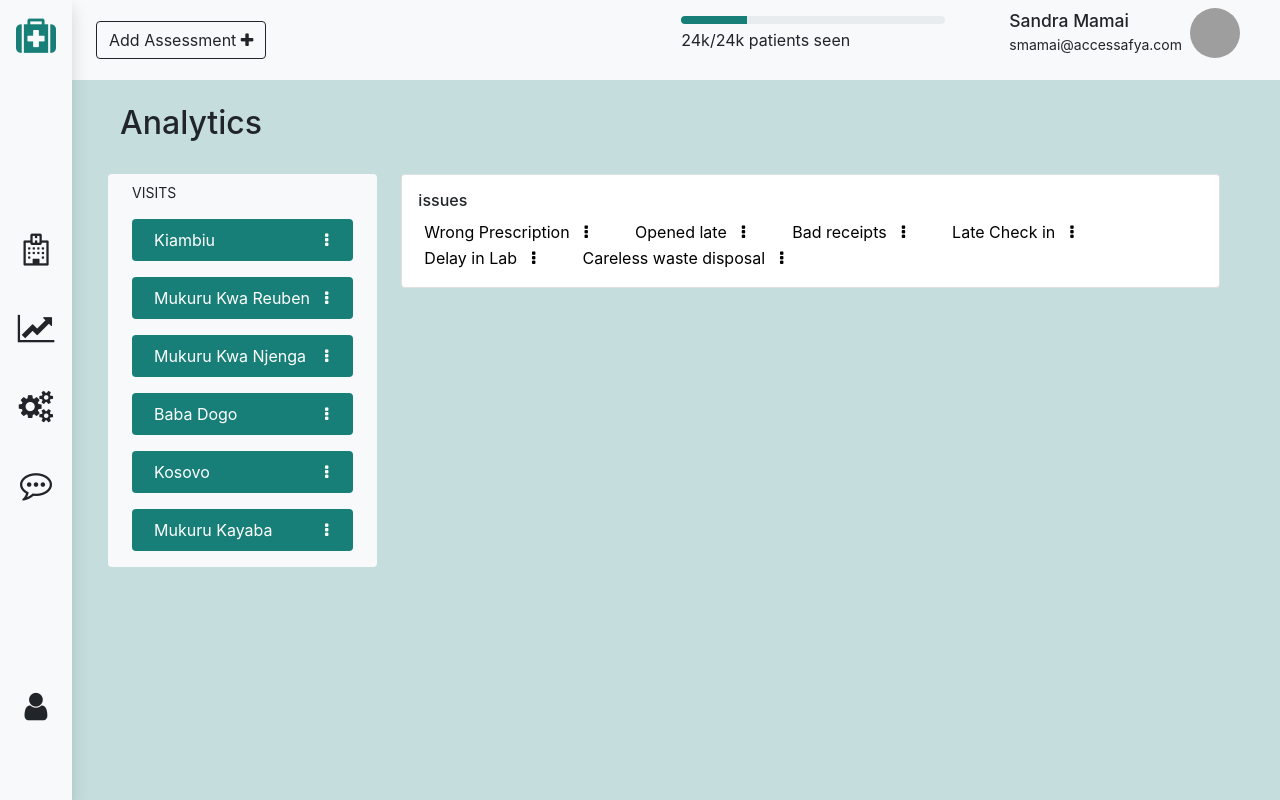
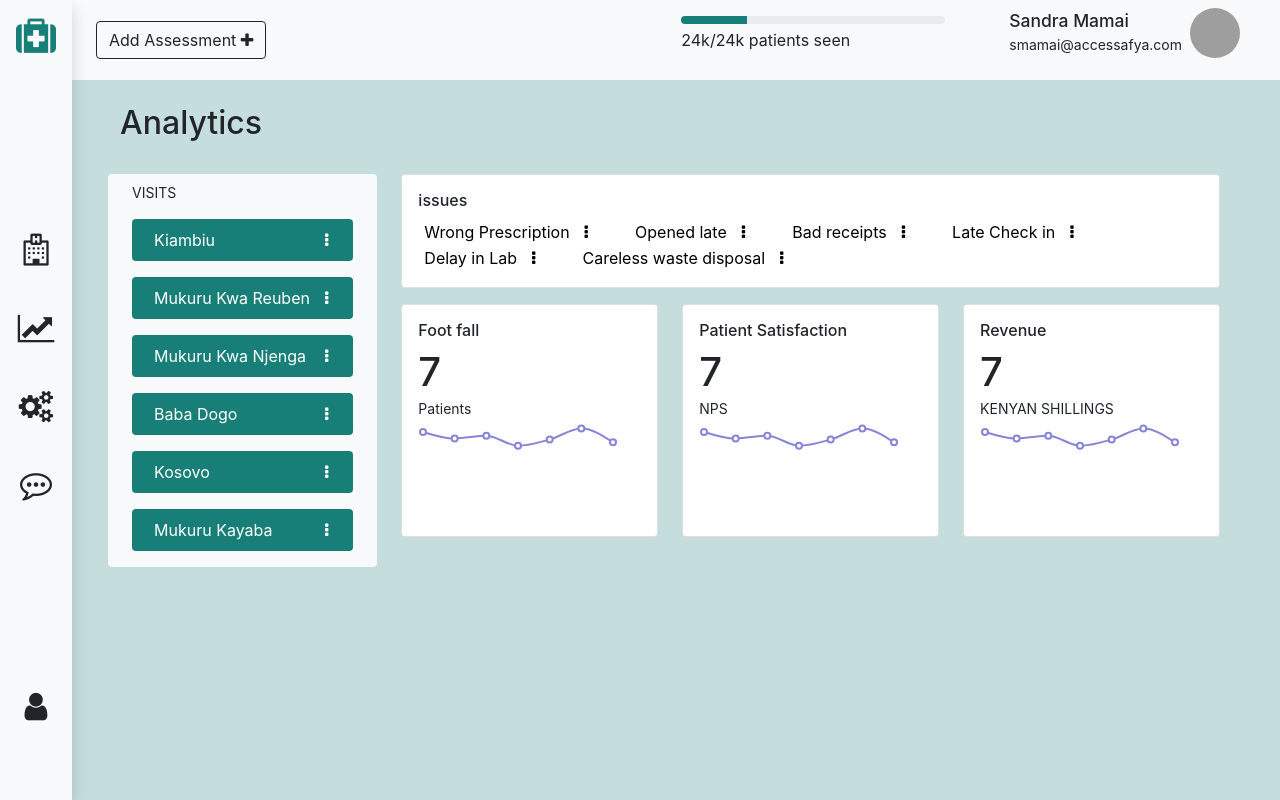
Before and after one commit to brianwachira/AATA, a React (Create React App) app in the folder frontend/: page /analytics in a window 1280 px wide. Built offline with nearby package versions, Linux system fonts and the light colour scheme; grey boxes are pictures that could not be loaded.

Commit message:
[FEATURE] : Add mock data for analytics

```diff
--- a/frontend/src/Pages/Analytics/Analytics.js
+++ b/frontend/src/Pages/Analytics/Analytics.js
@@ -1,8 +1,8 @@
-import { Link } from 'react-router-dom';
 import InnerSideBar from "../../Components/InnerSideBar/InnerSideBar"
 import Layout from "../../Components/Layout/layout"
 import Card from "../../Components/Card/Card"
 import ButtonDropDown from "../../Components/buttonDropDown"
+import MiniChart from "../../Components/MiniChart";
 const Analytics = () => {
     const issues = [
         {
@@ -84,6 +84,50 @@ const Analytics = () => {
             isSolved: false
         }
     ]
+    const dummydata = [
+        {
+            name: "Page A",
+            uv: 4000,
+            pv: 2400,
+            amt: 2400
+        },
+        {
+            name: "Page B",
+            uv: 3000,
+            pv: 1398,
+            amt: 2210
+        },
+        {
+            name: "Page C",
+            uv: 2000,
+            pv: 9800,
+            amt: 2290
+        },
+        {
+            name: "Page D",
+            uv: 2780,
+            pv: 3908,
+            amt: 2000
+        },
+        {
+            name: "Page E",
+            uv: 1890,
+            pv: 4800,
+            amt: 2181
+        },
+        {
+            name: "Page F",
+            uv: 2390,
+            pv: 3800,
+            amt: 2500
+        },
+        {
+            name: "Page G",
+            uv: 3490,
+            pv: 4300,
+            amt: 2100
+        }
+    ];
     return (
         <>
             <Layout>
@@ -94,14 +138,36 @@ const Analytics = () => {
                             <InnerSideBar />
                         </div>
                         <div className="col d-flex  px-sm-4 px-0  flex-column h-sm-100">
-                            <main className="row overflow-auto">
-
+                            <main className="row  mb-3">
                                 <div className="col">
                                     <Card title="issues">
                                         <div className="row overflow-auto flex-row">
                                             {issues.map((issue) =>
-                                                <ButtonDropDown object={issue} className='w-max-content me-2'/>
+                                                <ButtonDropDown object={issue} className='w-max-content me-2' />
                                             )}
+                                        </div>
+                                    </Card>
+                                </div>
+                            </main>
+                            <main className="row">
+                                <div className="col">
+                                    <Card title="Foot fall">
+                                        <div className="row">
+                                            <MiniChart data={dummydata} label='Patients'/>
+                                        </div>
+                                    </Card>
+                                </div>
+                                <div className="col">
+                                    <Card title="Patient Satisfaction">
+                                        <div className="row">
+                                            <MiniChart data={dummydata} label='NPS'/>
+                                        </div>
+                                    </Card>
+                                </div>
+                                <div className="col">
+                                    <Card title="Revenue">
+                                        <div className="row">
+                                            <MiniChart data={dummydata} label='KENYAN SHILLINGS'/>
                                         </div>
                                     </Card>
                                 </div>
```
